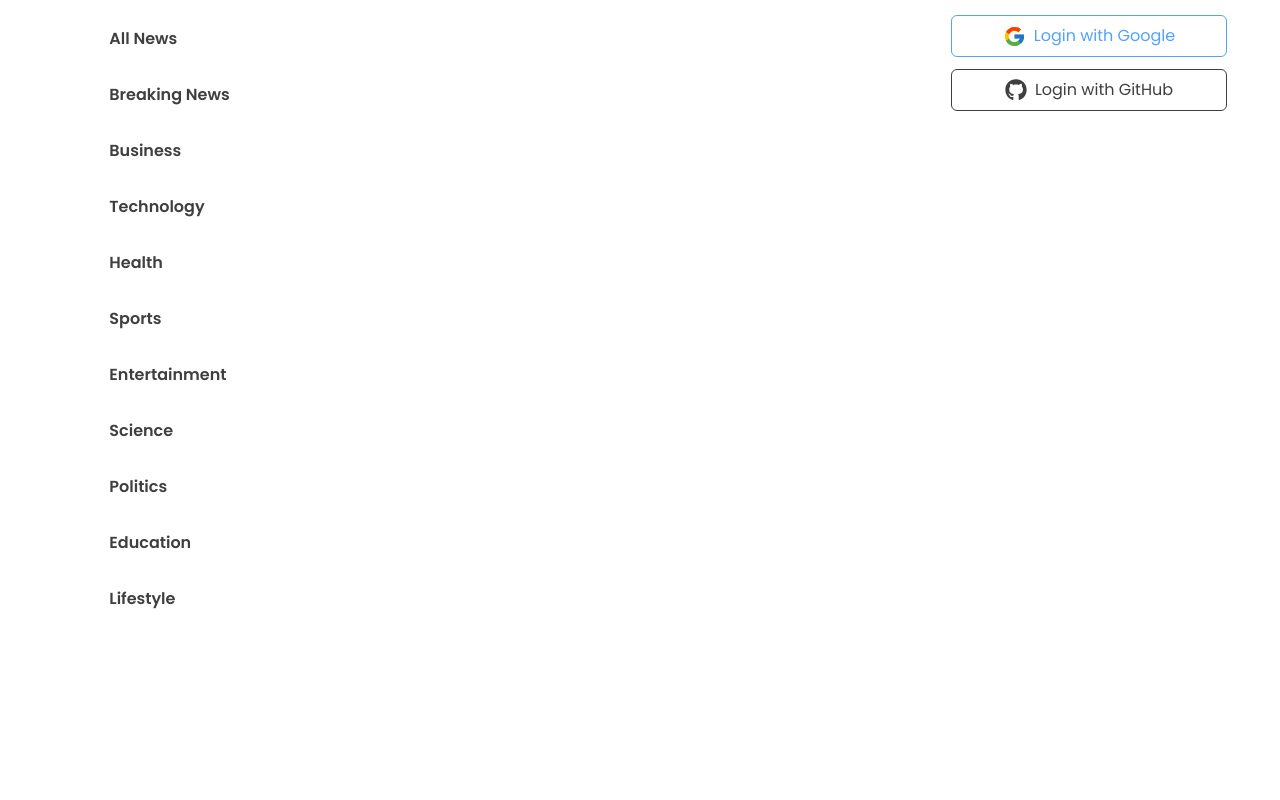
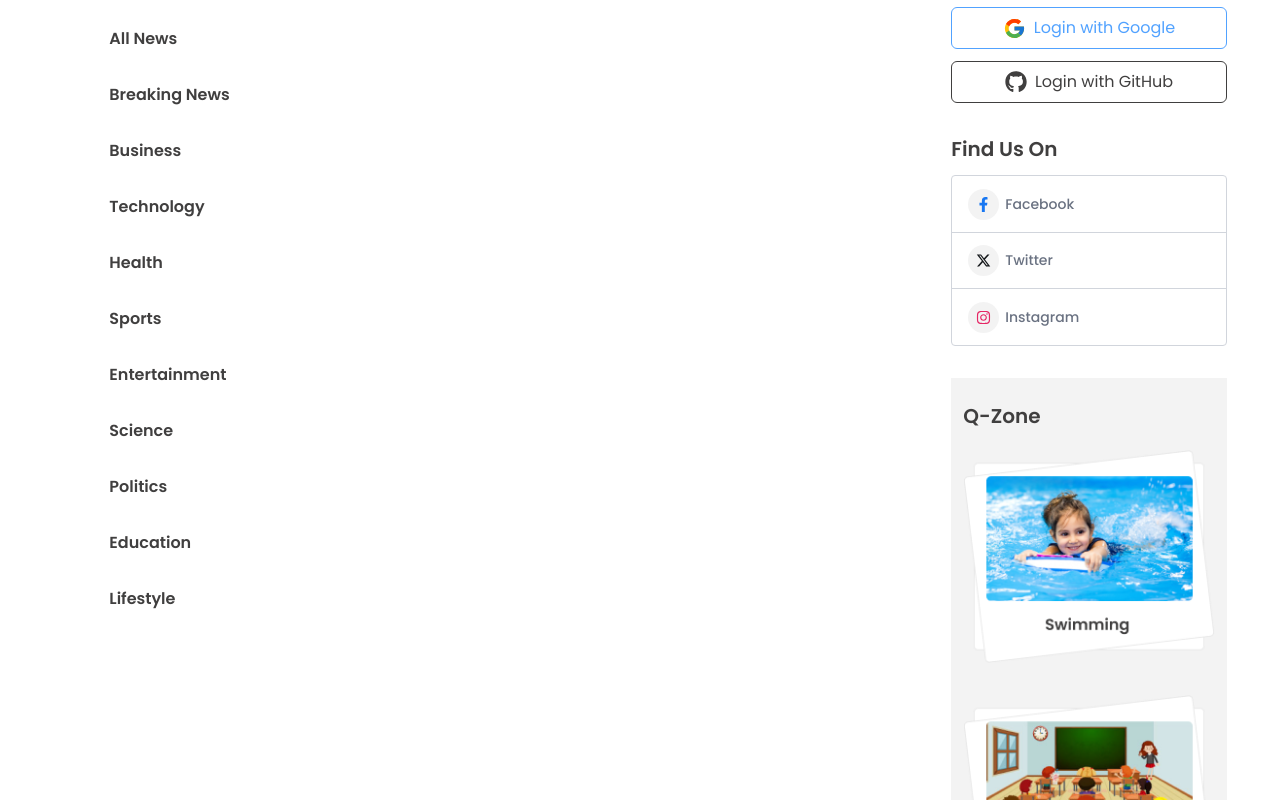
Before and after one commit to protapkrghosh/dragon-news, a React (Vite) app: page / in a window 1280 px wide. Shown: the part 460-1260 px from the top of the page. Before the commit the page ends 1083 px from the top, so only its background shows below. Built offline with nearby package versions, Linux system fonts and the light colour scheme.

Commit message:
complete home page

```diff
--- /dev/null
+++ b/src/components/HomePageLayout/FindUs.jsx
@@ -0,0 +1,44 @@
+import React from "react";
+import { FaFacebookF, FaInstagram } from "react-icons/fa";
+import { FaXTwitter } from "react-icons/fa6";
+
+const FindUs = () => {
+   return (
+      <div>
+         <h2 className="text-primary text-xl font-semibold mb-3">Find Us On</h2>
+
+         <div>
+            <div className="join join-vertical w-full">
+               <button className="btn btn-outline join-item py-7 group border-gray-300">
+                  <span className="text-[#1877F2] bg-base-200 group-hover:bg-base-100 duration-300 p-2 rounded-full">
+                     <FaFacebookF size={15} />
+                  </span>
+                  <span className="text-gray-500 font-medium mr-auto">
+                     Facebook
+                  </span>
+               </button>
+
+               <button className="btn btn-outline join-item py-7 group border-t-0 border-gray-300">
+                  <span className="text-[#14171A] bg-base-200 group-hover:bg-base-100 duration-300 p-2 rounded-full">
+                     <FaXTwitter size={15} />
+                  </span>
+                  <span className="text-gray-500 font-medium mr-auto">
+                     Twitter
+                  </span>
+               </button>
+
+               <button className="btn btn-outline join-item py-7 group border-gray-300">
+                  <span className="text-[#E52765] bg-base-200 group-hover:bg-base-100 duration-300 p-2 rounded-full">
+                     <FaInstagram size={15} />
+                  </span>
+                  <span className="text-gray-500 font-medium mr-auto">
+                     Instagram
+                  </span>
+               </button>
+            </div>
+         </div>
+      </div>
+   );
+};
+
+export default FindUs;
--- /dev/null
+++ b/src/components/HomePageLayout/QZone.jsx
@@ -0,0 +1,25 @@
+import React from 'react';
+import swimming from '../../assets/swimming.png'
+import classroom from "../../assets/classroom.png";
+import playground from '../../assets/playground.png'
+import background from '../../assets/bg.png'
+
+const QZone = () => {
+   return (
+      <div>
+         <div className="bg-base-200 p-3">
+            <h2 className="text-primary text-xl font-semibold my-3">Q-Zone</h2>
+
+            <div className="space-y-8 mt-5">
+               <img src={swimming} alt="Image" />
+               <img src={classroom} alt="Image" />
+               <img src={playground} alt="Image" />
+            </div>
+         </div>
+
+         <img src={background} alt="Image" className="mt-5" />
+      </div>
+   );
+};
+
+export default QZone;
--- a/src/components/HomePageLayout/RightAside.jsx
+++ b/src/components/HomePageLayout/RightAside.jsx
@@ -1,10 +1,14 @@
 import React from "react";
 import SocialLogin from "./SocialLogin";
+import FindUs from "./FindUs";
+import QZone from "./QZone";
 
 const RightAside = () => {
    return (
-      <div>
+      <div className="space-y-8">
          <SocialLogin />
+         <FindUs />
+         <QZone />
       </div>
    );
 };
--- a/src/components/HomePageLayout/SocialLogin.jsx
+++ b/src/components/HomePageLayout/SocialLogin.jsx
@@ -5,9 +5,9 @@ import { FaGithub } from "react-icons/fa";
 const SocialLogin = () => {
    return (
       <div>
-         <h2 className="text-primary text-xl font-semibold">Login With</h2>
+         <h2 className="text-primary text-xl font-semibold mb-3">Login With</h2>
 
-         <button className="socialBtn text-blue-400 mt-5 mb-3">
+         <button className="socialBtn text-blue-400 mb-3">
             <FcGoogle size={23} /> Login with Google
          </button>
 
--- a/src/components/NewsCard.jsx
+++ b/src/components/NewsCard.jsx
@@ -80,18 +80,21 @@ const NewsCard = ({ news }) => {
             </p>
 
             <div className="flex items-center justify-between mt-5 pb-2 text-sm text-gray-600">
+               {/* Rating */}
                <div className="flex items-center gap-1">
-                  <MdStarRate className="text-yellow-500" />
-                  <MdStarRate className="text-yellow-500" />
-                  <MdStarRate className="text-yellow-500" />
-                  <MdStarRate className="text-yellow-500" />
-                  <MdStarRate className="text-yellow-500 mr-1" />
-                  <span>{rating?.number}</span>
+                  {Array.from({ length: rating.number }).map((_, i) => (
+                     <MdStarRate
+                        key={i}
+                        size={18}
+                        className="text-yellow-500"
+                     />
+                  ))}
+                  <span className="font-medium">{rating?.number}</span>
                </div>
 
                <div className="flex items-center gap-2">
                   <FaEye />
-                  <span>{total_view}</span>
+                  <span className="font-medium">{total_view}</span>
                </div>
             </div>
          </div>
```
Also changed, not shown: src/assets/classroom.png (renamed from src/assets/class.png).
